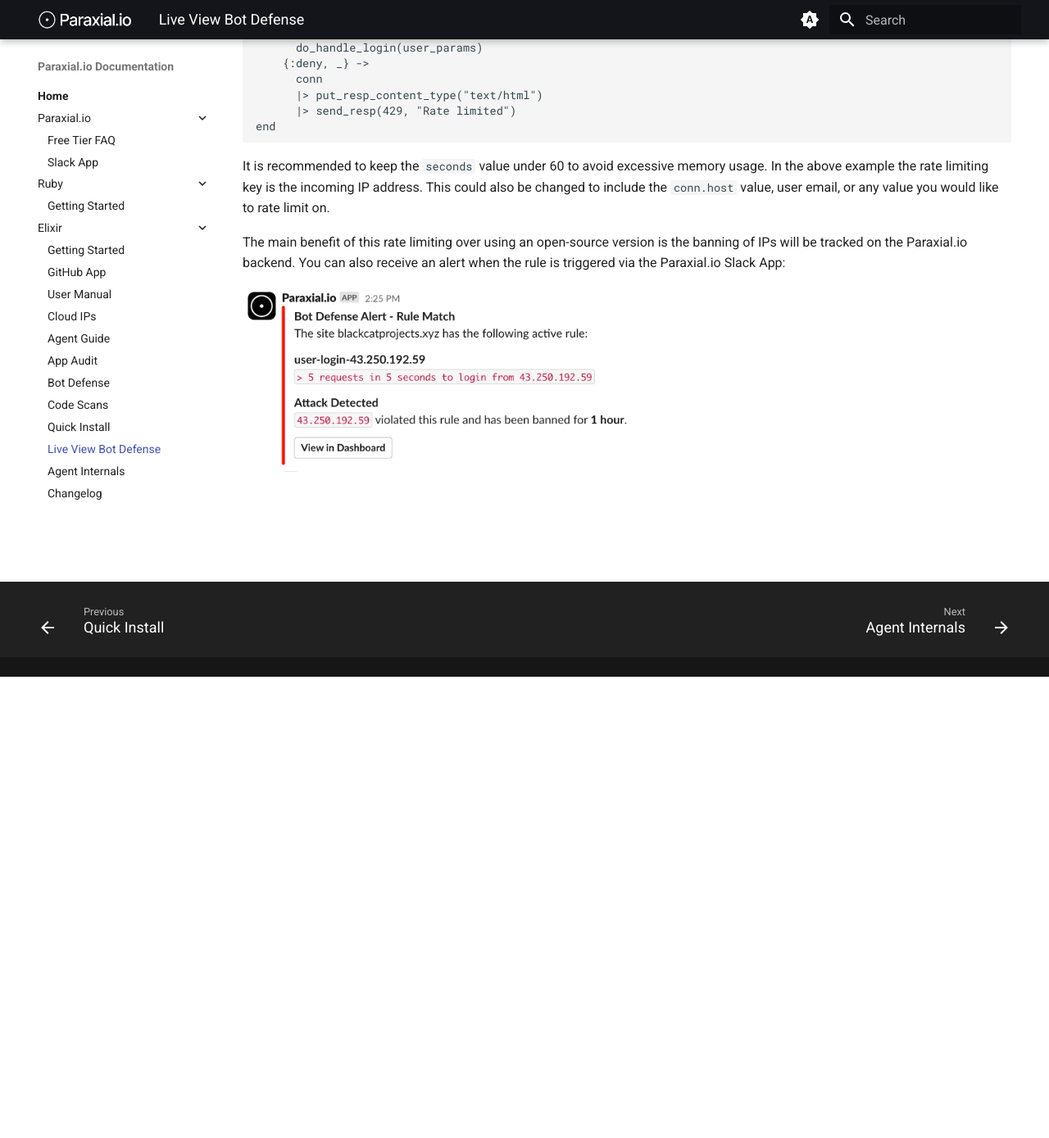
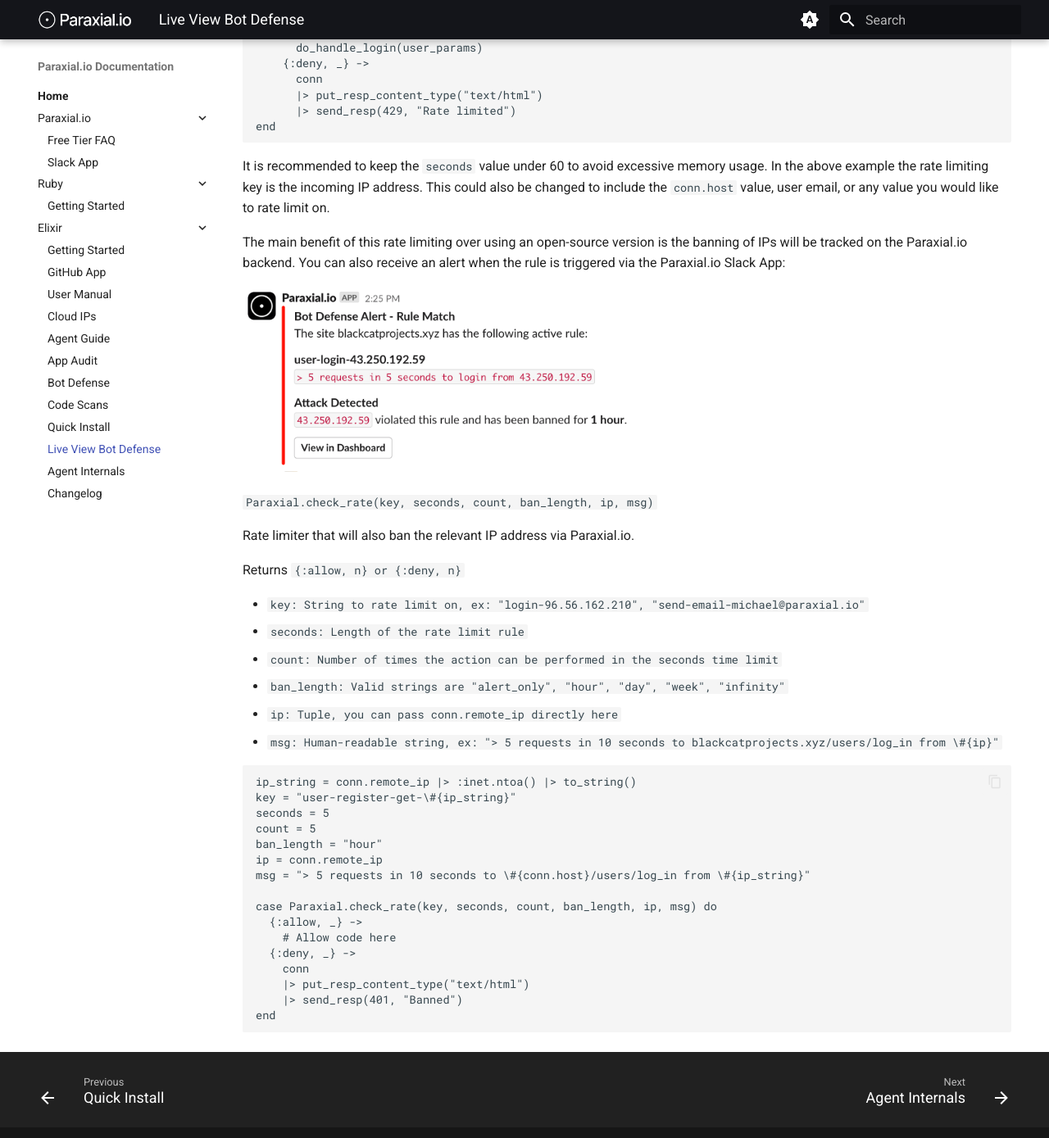
Before and after one commit to paraxialio/documentation, an MkDocs documentation site: the page built from docs/elixir/live_view_bot_defense.md, in a window 1280 px wide and 1400 px high, scrolled down 574 px. Shown: the top 1389 px of the window at 82% size. Built offline with MkDocs 1.6.1 and Material for MkDocs 9.7.7, drawn with Linux system fonts in a browser that asks for light colours.

Commit message:
document Paraxial.check_rate

````diff
--- a/docs/elixir/live_view_bot_defense.md
+++ b/docs/elixir/live_view_bot_defense.md
@@ -32,3 +32,35 @@
 The main benefit of this rate limiting over using an open-source version is the banning of IPs will be tracked on the Paraxial.io backend. You can also receive an alert when the rule is triggered via the Paraxial.io Slack App:
 
 <img src="../assets/lv0.png" alt="lv" width="500"/>
+
+`Paraxial.check_rate(key, seconds, count, ban_length, ip, msg)`
+
+Rate limiter that will also ban the relevant IP address via Paraxial.io.
+
+Returns `{:allow, n} or {:deny, n}`
+
+- `key: String to rate limit on, ex: "login-96.56.162.210", "send-email-michael@paraxial.io"`
+- `seconds: Length of the rate limit rule`
+- `count: Number of times the action can be performed in the seconds time limit`
+- `ban_length: Valid strings are "alert_only", "hour", "day", "week", "infinity"`
+- `ip: Tuple, you can pass conn.remote_ip directly here`
+- `msg: Human-readable string, ex: "> 5 requests in 10 seconds to blackcatprojects.xyz/users/log_in from \#{ip}"`
+
+```
+ip_string = conn.remote_ip |> :inet.ntoa() |> to_string()
+key = "user-register-get-\#{ip_string}"
+seconds = 5
+count = 5
+ban_length = "hour"
+ip = conn.remote_ip
+msg = "> 5 requests in 10 seconds to \#{conn.host}/users/log_in from \#{ip_string}"
+
+case Paraxial.check_rate(key, seconds, count, ban_length, ip, msg) do
+  {:allow, _} ->
+    # Allow code here
+  {:deny, _} ->
+    conn
+    |> put_resp_content_type("text/html")
+    |> send_resp(401, "Banned")
+end
+```
````
